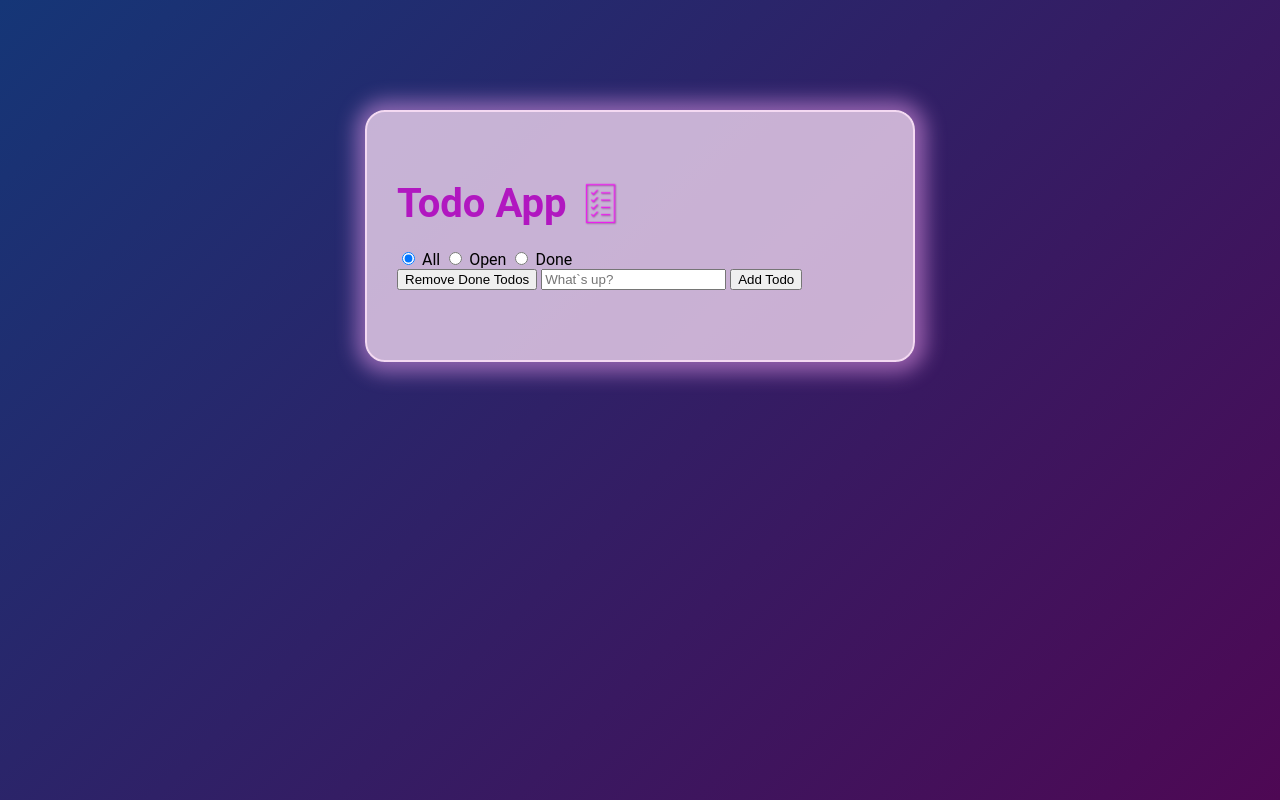
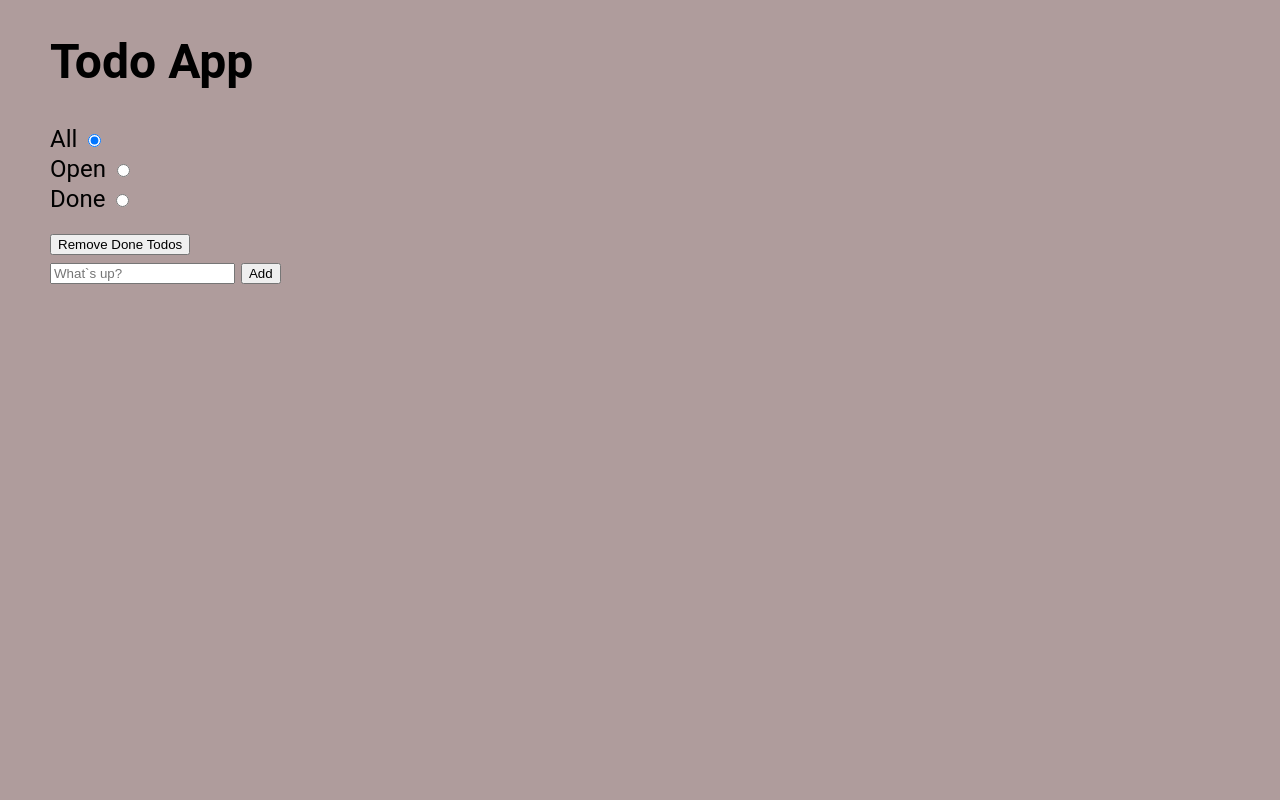
Before and after one commit to BeaCoden/ToDoApp, a plain HTML site: page index.html in a window 1280 px wide. Drawn offline with Linux system fonts and the light colour scheme.

Commit message:
added styles & corrected html structur

```diff
--- a/index.html
+++ b/index.html
@@ -11,36 +11,23 @@
 </head>
 
 <body>
-    <div class="container">
-        <div class="todoApp">
-            <h1>Todo App <img src="img/icon.png" alt="icon-list"></h1>
+    <h1>Todo App</h1>
 
-            <div>
-                <input type="radio" name="filter" id="filterAll" checked>
-                <label for="filterAll">All</label>
+    <div class="radioFilter">
 
-                <input type="radio" name="filter" id="filterOpen">
-                <label for="filterOpen">Open</label>
-
-                <input type="radio" name="filter" id="filterDone">
-                <label for="filterDone">Done</label>
-            </div>
-
-            <button id="removeDoneBtn">Remove Done Todos</button>
-
-            <input type="text" id="todoInput" placeholder="What`s up?">
-
-            <button id="addTodoBtn">Add Todo</button>
-
-            <div id="todoList"></div>
-
-            <script src="script.js"></script>
-        </div>
-
+        <label for="filterAll">All <input type="radio" name="filter" id="filterAll" checked></label>
+        <label for="filterOpen">Open <input type="radio" name="filter" id="filterOpen"></label>
+        <label for="filterDone">Done <input type="radio" name="filter" id="filterDone"></label>
     </div>
 
+    <button id="removeDoneBtn">Remove Done Todos</button>
 
+    <div>
+        <input type="text" id="todoInput" placeholder="What`s up?">
+        <button id="addTodoBtn">Add</button>
+    </div>
 
+    <div id="todoList"></div>
 
     <script src="script.js"></script>
 </body>
--- a/style.css
+++ b/style.css
@@ -14,34 +14,23 @@ body {
     padding: 0;
 }
 
-.container {
-    width: 100%;
+body {
+    background-color: #af9c9c;
+    display: flex;
+    flex-direction: column;
+    justify-content: left;
+    align-items: flex-start;
     min-height: 100vh;
-    background: linear-gradient(135deg, #153677, #4e0854);
-    padding: 10px;
+    padding-left: 50px;
+    font-size: 1.5rem;
+    line-height: 1.25;
 }
 
-.todoApp {
+.radioFilter {
+    display: flex;
+    flex-direction: column;
+    justify-content: left;
+    align-items: flex-start;
     width: 100%;
-    max-width: 550px;
-    background: rgba(244, 217, 242, 0.785);
-    margin: 100px auto 20px;
-    padding: 40px 30px 70px;
-    border: 2px solid rgba(244, 217, 242);
-    border-radius: 20px;
-    box-shadow: 1px 1px 20px 10px rgba(255, 170, 251, 0.479);
+    margin-bottom: 20px;
 }
-
-.todoApp h1 {
-    color: #b117c0;
-    display: flex;
-    align-items: center;
-    margin-bottom: 20px;
-    font-size: 2.5rem;
-}
-
-.todoApp h1 img {
-    width: 50px;
-    height: auto;
-    margin-left: 10px;
-}
```
Also changed, not shown: img/icon.png (deleted).
